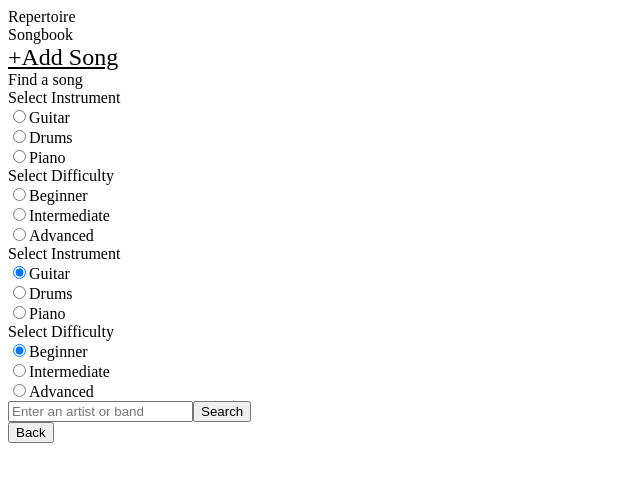
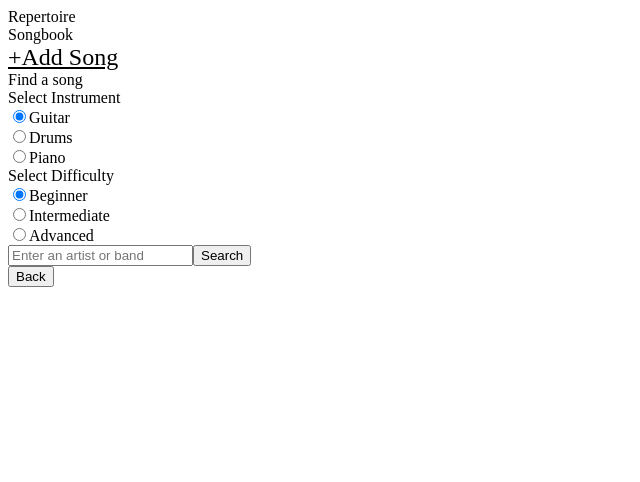
Before and after one commit to timdecillis/repertoire, a React app: page /home/search in a window 1280 px wide. Shown: the top 482 px of the page, without its empty margins (0-640 px from the left). Built offline with nearby package versions, Linux system fonts and the light colour scheme; the HTML template or start-up script is replaced by a standard one.

Commit message:
deleted unused components

```diff
--- a/client/src/components/Dashboard/Dashboard.jsx
+++ b/client/src/components/Dashboard/Dashboard.jsx
@@ -70,16 +70,6 @@ const Dashboard = () => {
               <RadioOptions title={option.title} options={option.options} setter={option.setter}/>
             );
           })}
-          <RadioOptions
-            title="Instrument"
-            options={["Guitar", "Drums", "Piano"]}
-            setter={setInstrument}
-          />
-          <RadioOptions
-            title="Difficulty"
-            options={["Beginner", "Intermediate", "Advanced"]}
-            setter={setDifficulty}
-          />
 
           <Search
             loading={loading}
```
